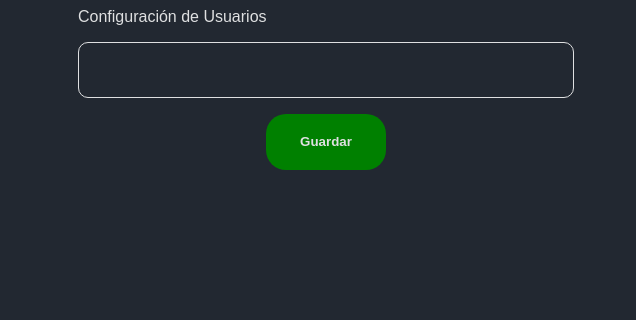
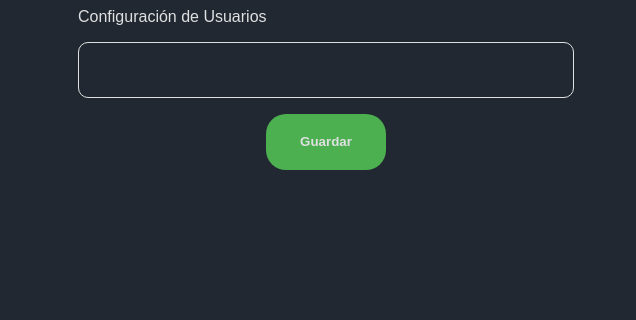
Before and after one commit to dani-adbg/adlauncher, an Electron app: page src/pages/settings.html in a window 800 px wide. Shown: the part 467-787 px from the top of the page, 164-800 px from the left. Drawn offline with Linux system fonts and the light colour scheme; a web font is replaced by a local one.

Commit message:
Update settings.css

```diff
--- a/src/CSS/settings.css
+++ b/src/CSS/settings.css
@@ -36,6 +36,12 @@
   cursor: pointer;
   border-radius: 20px;
   border: none;
-  background-color: green;
+  background-color: #4CAF50;
   font-weight: bold;
+  transition: background-color 0.3s ease, transform 0.2s ease; /* Agregamos una transición para la transformación */
 }
+
+#save:hover {
+  background-color: #3eb63e; /* Cambiamos el color de fondo al pasar el cursor */
+  transform: scale(1.1); /* Cambiamos el tamaño al 110% al pasar el cursor */
+}
```
